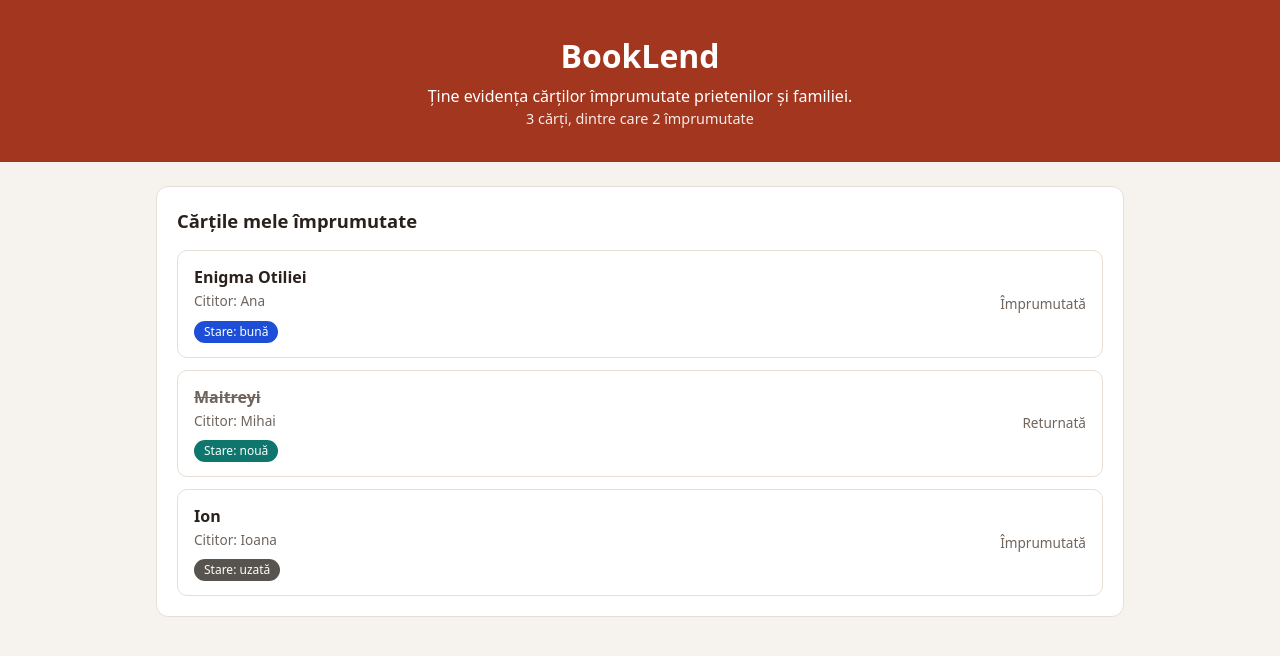
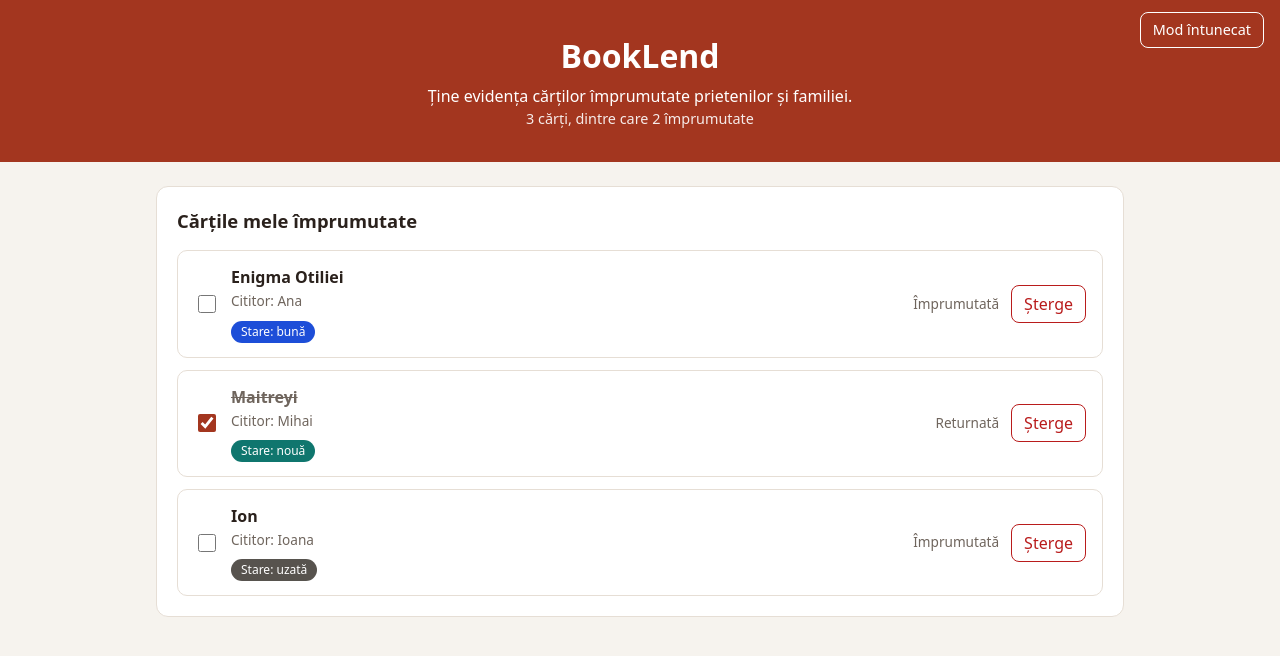
Before and after one commit to luca-dorcea/BookLend, a React (Vite) app in the folder frontend/: page / in a window 1280 px wide. Shown: the top 656 px of the page. Built offline with nearby package versions, Linux system fonts and the light colour scheme.

Commit message:
Stage 5: local state and events

```diff
--- a/frontend/src/App.css
+++ b/frontend/src/App.css
@@ -12,6 +12,7 @@
   --border: #e6ded5;
   --on-accent: #ffffff;
   --focus: #a3361f;
+  --danger: #b91c1c;
 
   --badge-new: #0f766e;
   --badge-good: #1d4ed8;
@@ -190,7 +191,7 @@ body {
 }
 
 @media (prefers-color-scheme: dark) {
-  :root {
+  :root:not([data-theme="light"]) {
     color-scheme: dark;
     --bg: #17120f;
     --card: #231c18;
@@ -199,9 +200,85 @@ body {
     --border: #3b312b;
     --accent-soft: #3a2119;
     --focus: #f0a08c;
+    --danger: #f87171;
   }
+}
+
+:root[data-theme="dark"] {
+  color-scheme: dark;
+  --bg: #17120f;
+  --card: #231c18;
+  --text: #efe7e1;
+  --muted: #a99d94;
+  --border: #3b312b;
+  --accent-soft: #3a2119;
+  --focus: #f0a08c;
+  --danger: #f87171;
+}
+
+.item-main {
+  display: flex;
+  align-items: center;
+  gap: 12px;
+  cursor: pointer;
+}
+
+.item-main input[type="checkbox"] {
+  width: 18px;
+  height: 18px;
+  accent-color: var(--accent);
+  cursor: pointer;
+}
+
+.item-actions {
+  display: flex;
+  align-items: center;
+  gap: 12px;
+}
+
+.btn-danger {
+  border: 1px solid var(--danger);
+  background: transparent;
+  color: var(--danger);
+  border-radius: 8px;
+  padding: 6px 12px;
+  font: inherit;
+  cursor: pointer;
+}
+
+.btn-danger:hover {
+  background: var(--danger);
+  color: var(--card);
+}
+
+.app-header {
+  position: relative;
+}
+
+.theme-toggle {
+  position: absolute;
+  top: 12px;
+  right: 16px;
+  padding: 6px 12px;
+  border: 1px solid var(--on-accent);
+  border-radius: 8px;
+  background: transparent;
+  color: var(--on-accent);
+  font: inherit;
+  font-size: 0.9rem;
+  cursor: pointer;
+}
+
+.theme-toggle:hover {
+  background: var(--accent-dark);
+}
+
+.theme-toggle:focus-visible {
+  outline-color: var(--on-accent);
 }
 
 @media (max-width: 700px) {
   .container { grid-template-columns: 1fr; }
+  .item-card { flex-wrap: wrap; }
+  .theme-toggle { position: static; margin-bottom: 12px; }
 }
--- a/frontend/src/App.jsx
+++ b/frontend/src/App.jsx
@@ -1,17 +1,48 @@
+import { useState } from "react";
 import BookList from "./components/BookList.jsx";
 
-const books = [
+const INITIAL_BOOKS = [
   { id: 1, title: "Enigma Otiliei", returned: false, condition: "good", borrower: "Ana" },
   { id: 2, title: "Maitreyi", returned: true, condition: "new", borrower: "Mihai" },
   { id: 3, title: "Ion", returned: false, condition: "worn", borrower: "Ioana" },
 ];
 
+function initialTheme() {
+  return window.matchMedia("(prefers-color-scheme: dark)").matches ? "dark" : "light";
+}
+
 export default function App() {
+  const [books, setBooks] = useState(INITIAL_BOOKS);
+  const [theme, setTheme] = useState(initialTheme);
+
+  function handleToggleReturned(id) {
+    setBooks((prev) =>
+      prev.map((b) => (b.id === id ? { ...b, returned: !b.returned } : b))
+    );
+  }
+
+  function handleDelete(id) {
+    setBooks((prev) => prev.filter((b) => b.id !== id));
+  }
+
+  function handleToggleTheme() {
+    const next = theme === "dark" ? "light" : "dark";
+    setTheme(next);
+    document.documentElement.dataset.theme = next;
+  }
+
   const lent = books.filter((b) => !b.returned).length;
 
   return (
     <>
       <header className="app-header">
+        <button
+          className="theme-toggle"
+          onClick={handleToggleTheme}
+          aria-pressed={theme === "dark"}
+        >
+          {theme === "dark" ? "Mod luminos" : "Mod întunecat"}
+        </button>
         <h1>BookLend</h1>
         <p>Ține evidența cărților împrumutate prietenilor și familiei.</p>
         <p className="app-count">
@@ -21,7 +52,11 @@ export default function App() {
       <main className="container">
         <section className="panel">
           <h2>Cărțile mele împrumutate</h2>
-          <BookList books={books} />
+          <BookList
+            books={books}
+            onToggle={handleToggleReturned}
+            onDelete={handleDelete}
+          />
         </section>
       </main>
     </>
--- a/frontend/src/components/BookCard.jsx
+++ b/frontend/src/components/BookCard.jsx
@@ -1,8 +1,14 @@
 const CONDITION_LABELS = { new: "nouă", good: "bună", worn: "uzată" };
 
-export default function BookCard({ book }) {
+export default function BookCard({ book, onToggle, onDelete }) {
   return (
     <li className={book.returned ? "item-card done" : "item-card"}>
+      <label className="item-main">
+        <input
+          type="checkbox"
+          checked={book.returned}
+          onChange={() => onToggle(book.id)}
+        />
         <div>
           <h3>{book.title}</h3>
           {book.borrower && <p className="borrower">Cititor: {book.borrower}</p>}
@@ -10,7 +16,17 @@ export default function BookCard({ book }) {
             Stare: {CONDITION_LABELS[book.condition]}
           </span>
         </div>
+      </label>
+      <div className="item-actions">
         <span className="status">{book.returned ? "Returnată" : "Împrumutată"}</span>
+        <button
+          className="btn-danger"
+          onClick={() => onDelete(book.id)}
+          aria-label={`Șterge ${book.title}`}
+        >
+          Șterge
+        </button>
+      </div>
     </li>
   );
 }
--- a/frontend/src/components/BookList.jsx
+++ b/frontend/src/components/BookList.jsx
@@ -1,6 +1,6 @@
 import BookCard from "./BookCard.jsx";
 
-export default function BookList({ books }) {
+export default function BookList({ books, onToggle, onDelete }) {
   if (books.length === 0) {
     return <p className="empty">Nu ai împrumutat încă nicio carte.</p>;
   }
@@ -8,7 +8,12 @@ export default function BookList({ books }) {
   return (
     <ul className="item-list">
       {books.map((book) => (
-        <BookCard key={book.id} book={book} />
+        <BookCard
+          key={book.id}
+          book={book}
+          onToggle={onToggle}
+          onDelete={onDelete}
+        />
       ))}
     </ul>
   );
```
Also changed, not shown: 2 other files (tests, documents, lock files or other folders). Lines whose indentation alone changed are shown as unchanged.
